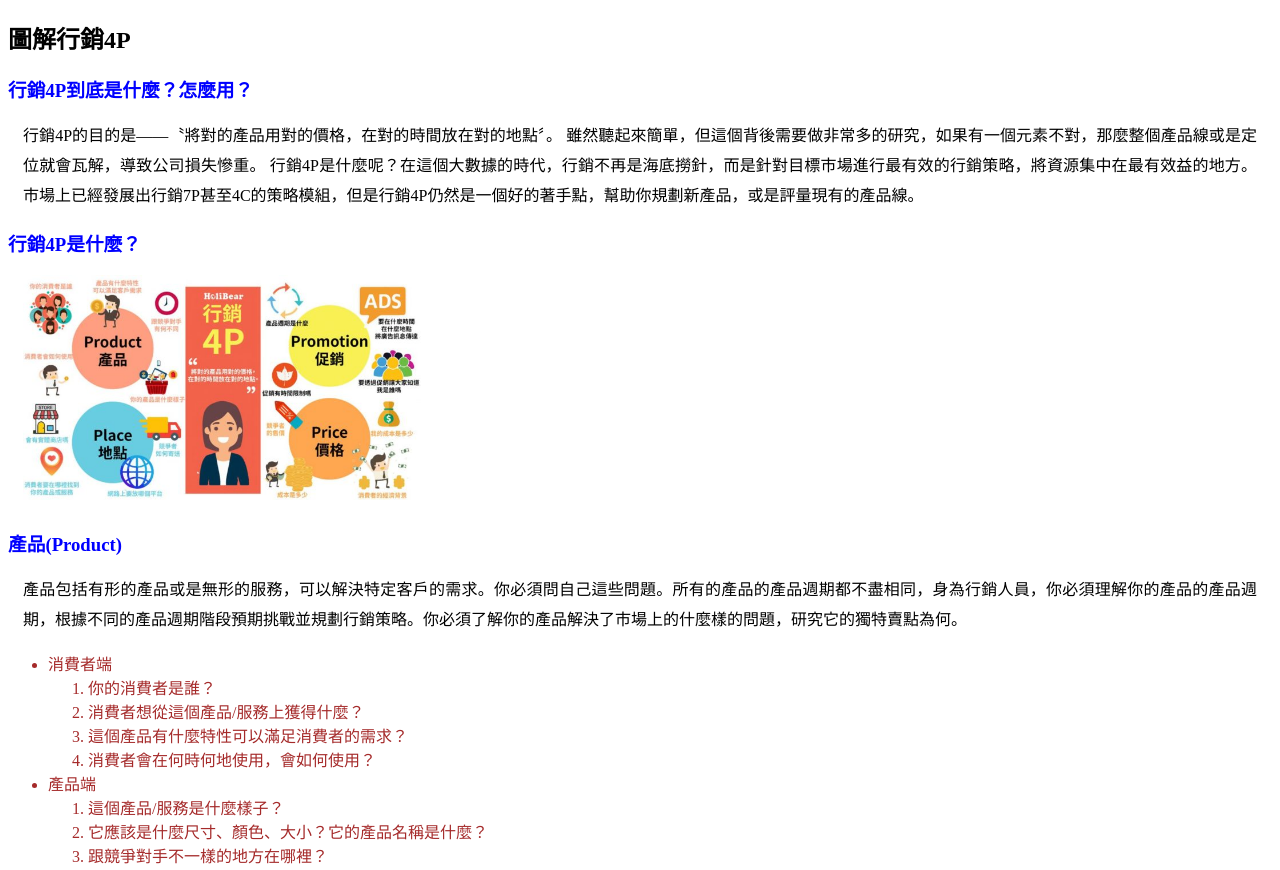
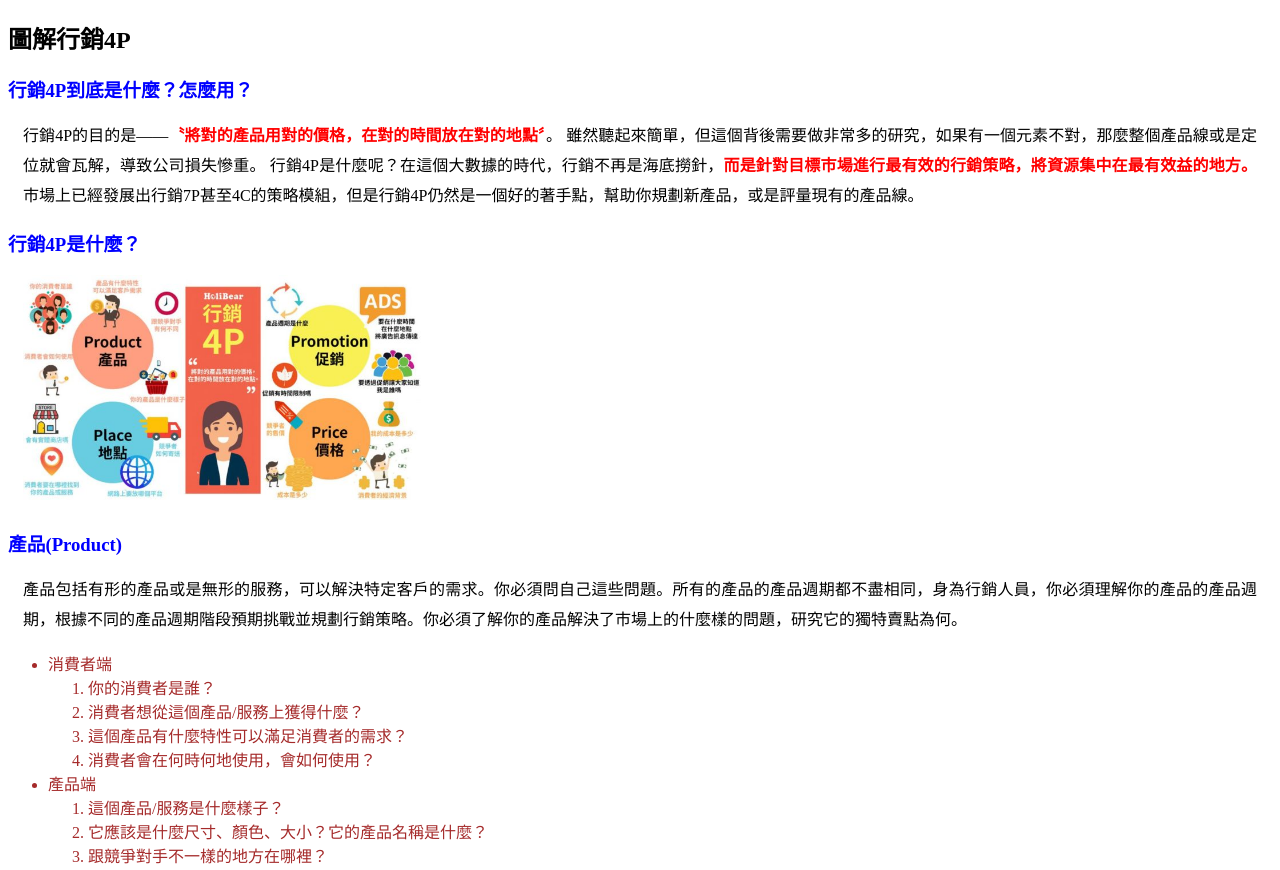
Before and after one commit to WW89923/WW89923.github.io, a plain HTML site: page 作業03/index.htm in a window 1280 px wide. Shown: the top 870 px of the page. Drawn offline with Linux system fonts and the light colour scheme.

Commit message:
Add files via upload

```diff
--- a/作業03/index.htm
+++ b/作業03/index.htm
@@ -27,8 +27,8 @@
         <h2>圖解行銷4P</h2>
 		<h3>行銷4P到底是什麼？怎麼用？</h3>
 		<div>
-			行銷4P的目的是——〝將對的產品用對的價格，在對的時間放在對的地點〞。 雖然聽起來簡單，但這個背後需要做非常多的研究，如果有一個元素不對，那麼整個產品線或是定位就會瓦解，導致公司損失慘重。
-			行銷4P是什麼呢？在這個大數據的時代，行銷不再是海底撈針，而是針對目標市場進行最有效的行銷策略，將資源集中在最有效益的地方。
+			行銷4P的目的是——<span>〝將對的產品用對的價格，在對的時間放在對的地點〞</span>。 雖然聽起來簡單，但這個背後需要做非常多的研究，如果有一個元素不對，那麼整個產品線或是定位就會瓦解，導致公司損失慘重。
+			行銷4P是什麼呢？在這個大數據的時代，行銷不再是海底撈針，<span>而是針對目標市場進行最有效的行銷策略，將資源集中在最有效益的地方。</span>
 			市場上已經發展出行銷7P甚至4C的策略模組，但是行銷4P仍然是一個好的著手點，幫助你規劃新產品，或是評量現有的產品線。
 		</div>
 		<h3>行銷4P是什麼？</h3>
```
